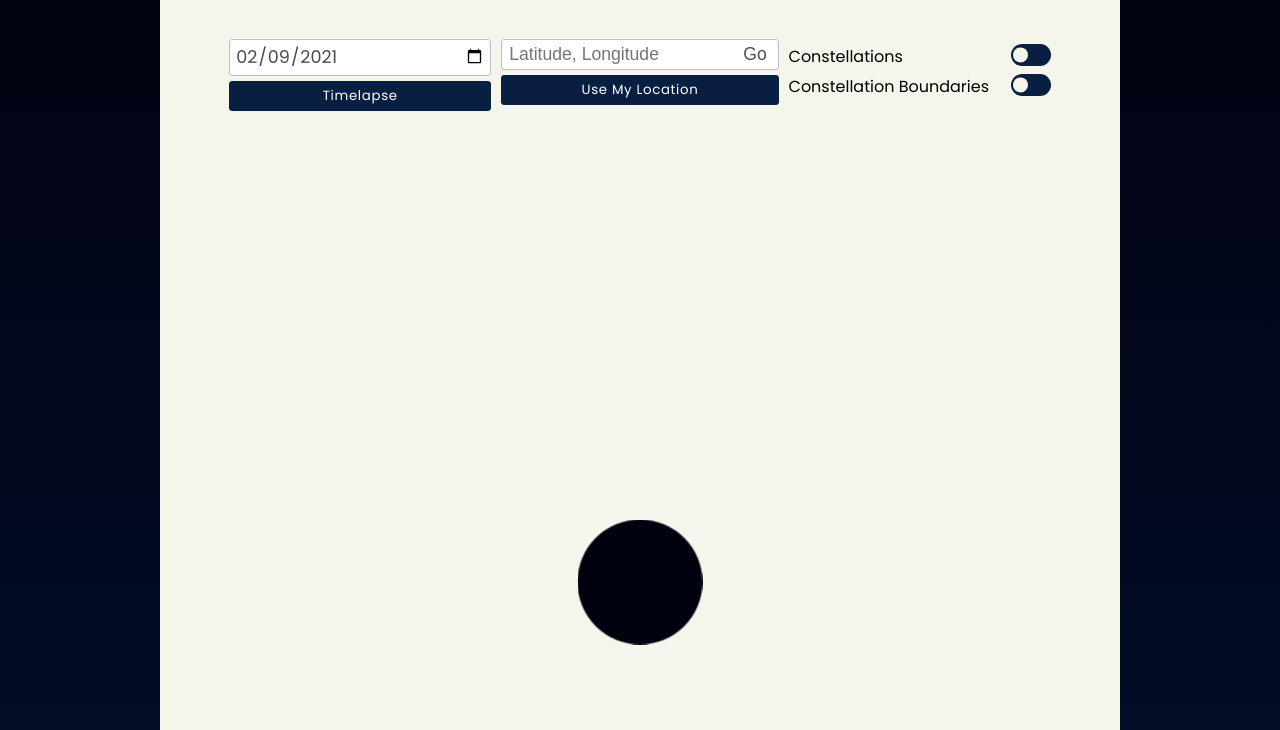
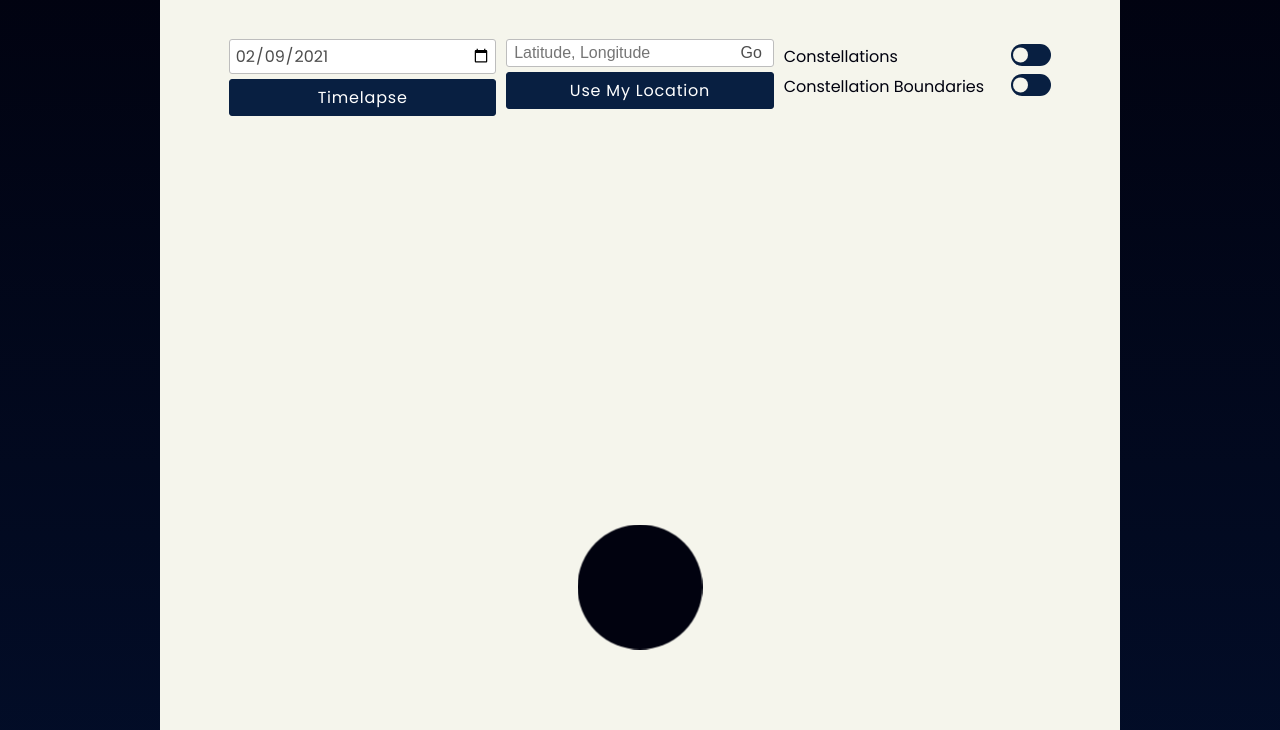
Before and after one commit to mjoerussell/onenightonearth, a website built with webpack: page public/index.html in a window 1280 px wide. Shown: the part 70-800 px from the top of the page. Built offline with nearby package versions, Linux system fonts and the light colour scheme; files whose address does not match are found by name.

Commit message:
Cleaning up styles

```diff
--- a/public/styles/main.css
+++ b/public/styles/main.css
@@ -24,10 +24,6 @@ h1 {
     background-color: #f5f5ec;
 }
 
-.info-box {
-    font-size: 0.85em;
-}
-
 #content {
     padding: 2% 0;
     display: flex;
@@ -49,9 +45,13 @@ label {
     margin: 10% 5px;
 }
 
+.input-row * {
+    font-size: 1em;
+    color: #4d4d4d;
+}
+
 .input-row > input {
     padding: 3px;
-    color: #01020f;
     background-color: #ffffff00;
     border: 1px solid #01020f;
     border-radius: 2px;
@@ -68,6 +68,10 @@ label {
     border-radius: 3px;
     color: #ffffff;
     background-color: var(--button-color);
+}
+
+.input-row label {
+    color: #01020f;
 }
 
 .input-row > button:hover {
@@ -88,11 +92,6 @@ label {
 
 .inline-input:focus-within {
     border-color: #065596;
-}
-
-.inline-input * {
-    font-size: 1.1em;
-    color: #4d4d4d;
 }
 
 .inline-input input {
@@ -119,8 +118,6 @@ input[type='date'] {
     appearance: none;
     -webkit-appearance: none;
     font-family: 'Poppins', serif;
-    font-size: 1.1em;
-    color: #4d4d4d;
     background-color: #fff;
     border: 1px solid #bdbdbd;
     border-radius: 3px;
@@ -135,8 +132,6 @@ input[type='date']::-webkit-clear-button {
 
 select {
     width: 100%;
-    font-size: 1.1em;
-    color: #4d4d4d;
     padding: 3px;
 }
 
```
